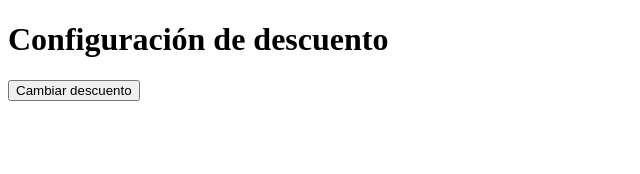
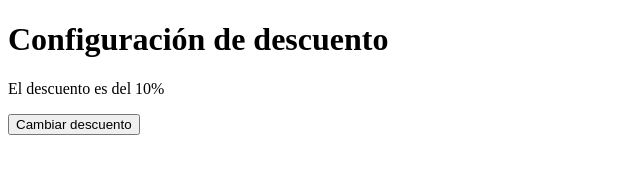
Before and after one commit to Luciano-Moreyra95/practicagithub, a plain HTML site: page index.html in a window 1280 px wide. Shown: the whole page, without its empty margins (0-640 px from the left). Drawn offline with Linux system fonts and the light colour scheme.

Commit message:
nuevo agosto

```diff
--- a/index.html
+++ b/index.html
@@ -8,8 +8,8 @@
 </head>
 <body>
     <h1>Configuración de descuento</h1>
-    <p id="mensaje"></p>
+    <p id="mensaje">El descuento es del 10%</p>
     <button id="cambiarDescuento">Cambiar descuento</button>
-    <script defer src="./main3.js"></script>
+    <script defer src="./main2.js"></script>
 </body>
 </html>
--- a/main2.js
+++ b/main2.js
@@ -1,4 +1,9 @@
 const mensaje = document.getElementById("mensaje");
 
 let descuentoInicial;
+
 //una cierta logica que puede modificar el descuentoInicial
+
+const descuentoPredeterminado = 10;
+let descuentoActual = descuentoInicial ?? descuentoPredeterminado
+mensaje.textContent = `El descuento es del ${descuentoActual}%`
```
